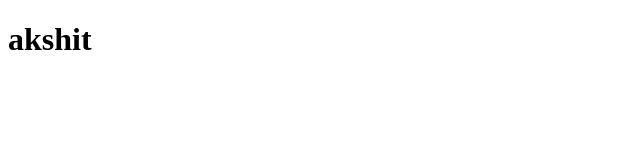
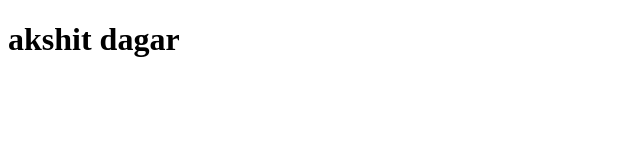
Before and after one commit to AkshitDagar/RDEC-demo, a plain HTML site: page index.html in a window 1280 px wide. Shown: the whole page, without its empty margins (0-640 px from the left). Drawn offline with Linux system fonts and the light colour scheme.

Commit message:
updated index

```diff
--- a/index.html
+++ b/index.html
@@ -6,6 +6,6 @@
     <title>Document</title>
 </head>
 <body>
-    <h1>akshit</h1>
+    <h1>akshit  dagar</h1>
 </body>
 </html>
```
